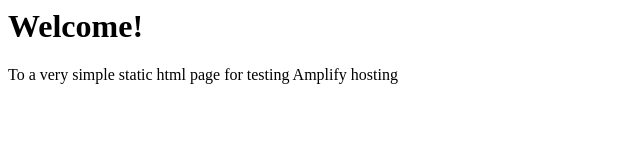
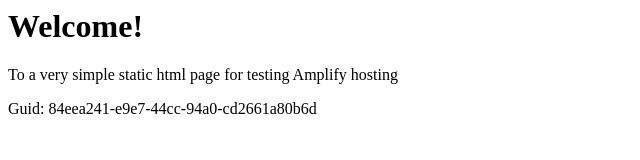
Before and after one commit to aws-aemilia-cdg/Github-PR-Commit-Integration-Test-DoNotTouch-v1-preprod-eu-west-3, a website: page src/index.html in a window 1280 px wide. Shown: the whole page, without its empty margins (0-640 px from the left). Drawn offline with Linux system fonts and the light colour scheme.

Commit message:
commit from integ tests

```diff
--- a/src/index.html
+++ b/src/index.html
@@ -1,3 +1,5 @@
+
+
 <html lang="en">
 
 <head>
@@ -10,6 +12,6 @@
 <body>
     <h1>Welcome!</h1>
     <p>To a very simple static html page for testing Amplify hosting</p>
-</body>
+    <p>Guid: 84eea241-e9e7-44cc-94a0-cd2661a80b6d</p></body>
 
 </html>
```
